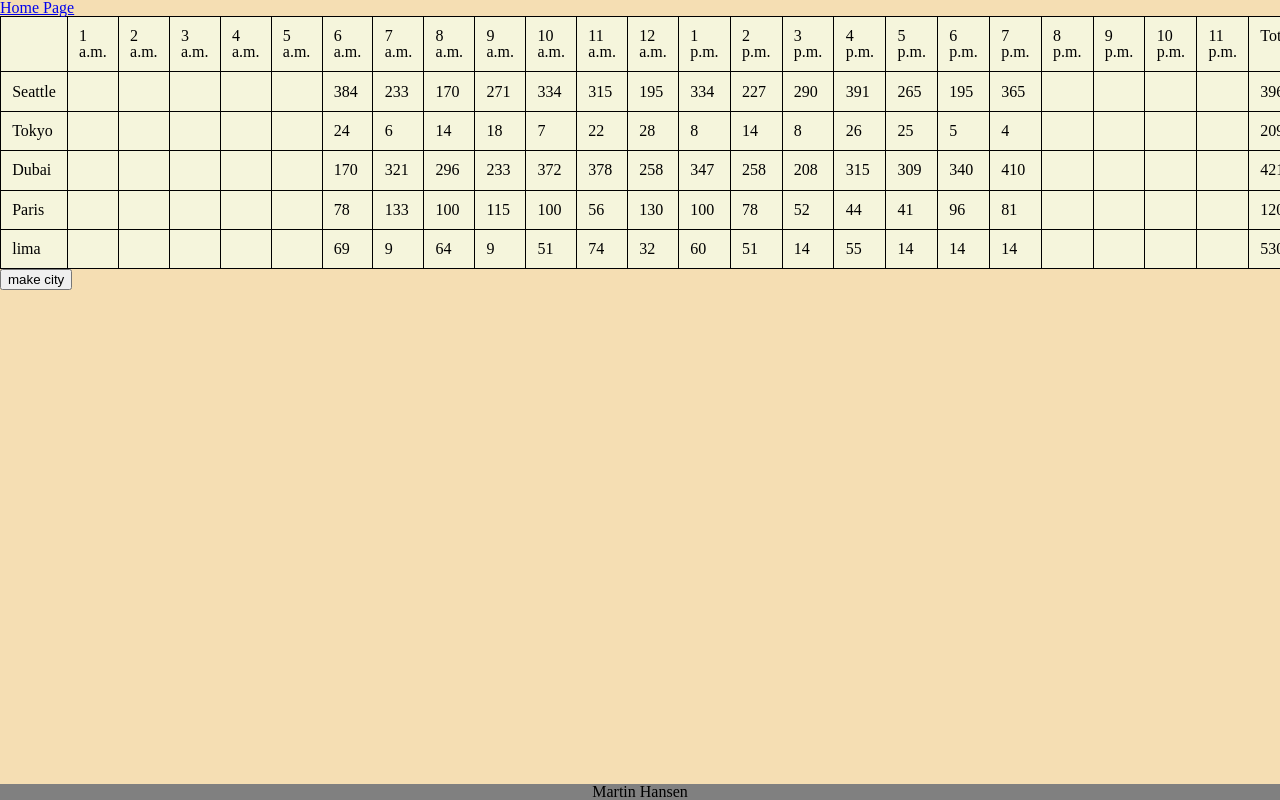
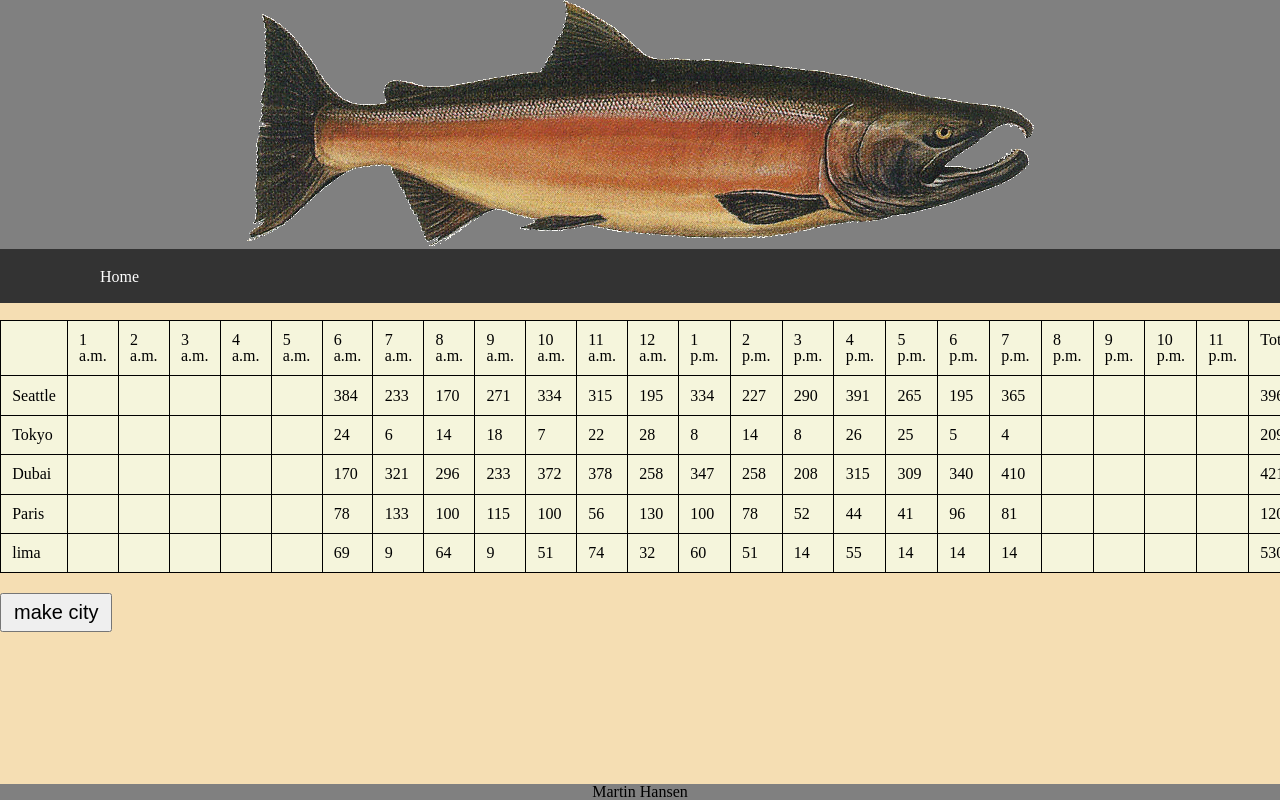
Before and after one commit to sp00nes/cookie-stand, a plain HTML site: page sales.html in a window 1280 px wide. Shown: the top 800 px of the page. Drawn offline with Linux system fonts and the light colour scheme.

Commit message:
headder and img added

```diff
--- a/css/style.css
+++ b/css/style.css
@@ -1,16 +1,16 @@
-#cookieCharts > section {
-  float: left;
-  background-color: beige;
-  border-style: solid;
-  border-color: black;
-  border-width: 0.2rem;
-  margin-top: 1rem;
-  margin-left: 1rem;
-  padding: 1rem;
+#cookieCharts>table {
+  position: relative;
+  margin-top: 320px;
 }
 
-body{
+body {
   background-color: wheat;
+}
+
+button {
+  padding: 6px 12px 6px 12px;
+  margin-top: 20px;
+  font-size: 20px;
 }
 
 footer {
@@ -21,7 +21,7 @@ footer {
   width: 100%;
 }
 
-td {
+#cookieCharts td {
   background-color: beige;
   border-style: solid;
   border-color: black;
@@ -29,3 +29,38 @@ td {
   padding: 0.7rem;
   font-size: 1rem;
 }
+
+/**/
+header {
+  position: fixed;
+  background-color: grey;
+  width: 100%;
+  top: 0;
+}
+
+header div {
+  width: 100%;
+  text-align: center;
+}
+
+header ul {
+  list-style-type: none;
+  overflow: hidden;
+  background-color: #333;
+}
+
+header li {
+  float: left;
+}
+
+header li a {
+  display: block;
+  color: white;
+  text-align: center;
+  padding: 20px 100px 18px 100px;
+  text-decoration: none;
+}
+
+header li a:hover {
+  background-color: #111;
+}
--- a/js/app.js
+++ b/js/app.js
@@ -99,7 +99,6 @@ City.prototype.printList = function (city) {
   tr.appendChild(rowStart);
   //var initialization
   let hours = city.makeTimeArray(city);
-  console.log (hours);
   let dailyTotal = 0;
   let CPH = [];
   let blankCheck = 0;
@@ -108,14 +107,13 @@ City.prototype.printList = function (city) {
   for (let i = 0; i < hours.length; i++) {
     CPH[i] = Math.round(Math.floor(Math.random() * (city.max - city.min + 1) + city.min) * city.avg);
   }
-  console.log (CPH);
   //creates list items
   for (let i = 0; i < titleNum.length; i++) {
     if (hours[blankCheck] === titleNum[i]) {
       let listItem = document.createElement('td');
       listItem.textContent = `${CPH[blankCheck]}`;
       tr.appendChild(listItem);
-      blankCheck ++;
+      blankCheck++;
     } else {
       let listItem = document.createElement('td');
       listItem.textContent = '';
@@ -130,11 +128,11 @@ City.prototype.printList = function (city) {
   tr.appendChild(listItem);
 };
 
-function makeCity (cityName) {//eslint-disable-line
+function makeCity(cityName) {//eslint-disable-line
   let name = cityName;
-  let hourOpen =  parseInt(prompt('Hours open'));
+  let hourOpen = parseInt(prompt('Hours open'));
   let openMeridiem = prompt('Meridiem Open (a.m./p.m.)');
-  let hourClose =  parseInt(prompt('Hours Close'));
+  let hourClose = parseInt(prompt('Hours Close'));
   let closeMeridiem = prompt('Meridiem Close (a.m./p.m.)');
   let min = parseInt(prompt('Minimum Customers'));
   let max = parseInt(prompt('Maximum Customers'));
--- a/sales.html
+++ b/sales.html
@@ -1,9 +1,11 @@
 <!DOCTYPE html>
 <html lang="en">
+
 <head>
   <meta charset="UTF-8">
   <meta http-equiv="X-UA-Compatible" content="IE=edge">
   <meta name="viewport" content="width=device-width, initial-scale=1.0">
+  <link rel="icon" type="image/x-icon" href="/img/favicon.ico">
   <link rel="stylesheet" href="css/reset.css">
   <link rel="stylesheet" href="css/style.css">
   <title>Cookie Charts</title>
@@ -11,16 +13,20 @@
 
 <body>
   <header>
-    <a href="index.html">Home Page</a>
+    <div>
+      <img src="img/salmon.png">
+    </div>
+    <ul>
+      <li><a href="index.html">Home</a></li>
+    </ul>
   </header>
   <main>
-    <div id = "cookieCharts"></div>
+    <div id="cookieCharts"></div>
     <button href='#' onclick='makeCity(prompt(`New City Name`))'>make city</button>
   </main>
   <footer>
-    <footer>
-      <p>Martin Hansen</p>
-    </footer>
+    <p>Martin Hansen</p>
+  </footer>
 
   <script type="text/javascript" src="js/app.js"></script>
 </body>
```
Also changed, not shown: index.html (+12 -5 lines), img/favicon.ico (added), img/salmon.png (added).
